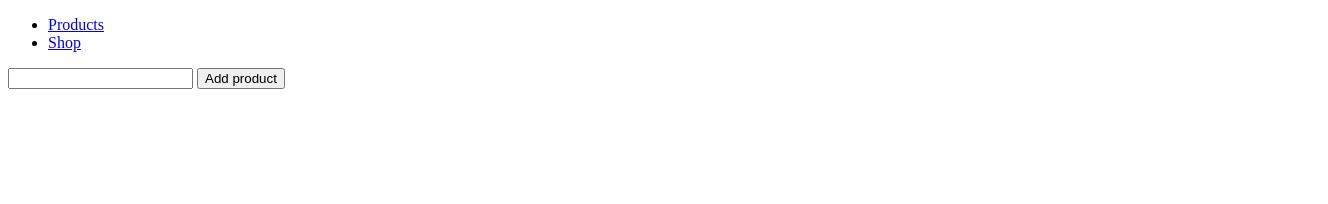
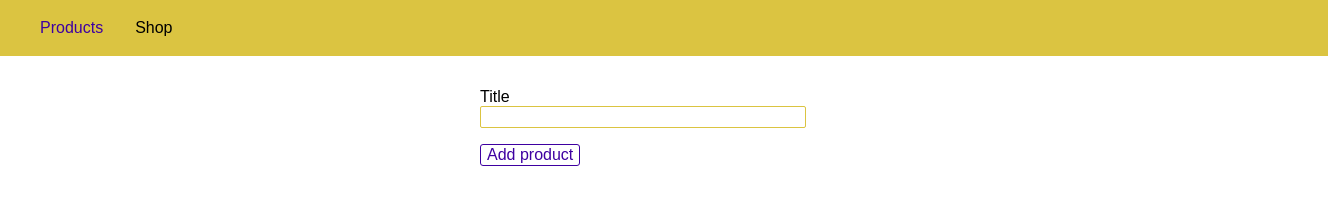
Before and after one commit to mb-awan/node-by-max, a website: page views/products.html in a window 1280 px wide. Shown: the whole page, 1328 px wide, since content can reach past the window. Drawn offline with Linux system fonts and the light colour scheme.

Commit message:
Styling Our Pages

```diff
--- a/views/products.html
+++ b/views/products.html
@@ -4,20 +4,109 @@
     <meta charset="UTF-8" />
     <meta name="viewport" content="width=[device-width], initial-scale=1.0" />
     <title>Products</title>
+    <style>
+      body {
+        padding: 0;
+        margin: 0;
+        font-family: sans-serif;
+      }
+
+      main {
+        padding: 1rem;
+      }
+
+      .main-header {
+        width: 100%;
+        height: 3.5rem;
+        background-color: #dbc441;
+        padding: 0 1.5rem;
+      }
+
+      .main-header__nav {
+        height: 100%;
+        display: flex;
+        align-items: center;
+      }
+
+      .main-header__item-list {
+        list-style: none;
+        margin: 0;
+        padding: 0;
+        display: flex;
+      }
+
+      .main-header__item {
+        margin: 0 1rem;
+        padding: 0;
+      }
+
+      .main-header__item a {
+        text-decoration: none;
+        color: black;
+      }
+
+      .main-header__item a:hover,
+      .main-header__item a:active,
+      .main-header__item a.active {
+        color: #3e00a1;
+      }
+
+      .product-form {
+        width: 20rem;
+        max-width: 90%;
+        margin: auto;
+      }
+
+      .form-control {
+        margin: 1rem 0;
+      }
+
+      .form-control label,
+      .form-control input {
+        display: block;
+        width: 100%;
+      }
+
+      .form-control input {
+        border: 1px solid #dbc441;
+        font: inherit;
+        border-radius: 2px;
+      }
+
+      button {
+        font: inherit;
+        border: 1px solid #3e00a1;
+        color: #3e00a1;
+        background: white;
+        border-radius: 3px;
+        cursor: pointer;
+      }
+
+      button:hover,
+      button:active {
+        background-color: #3e00a1;
+        color: white;
+      }
+    </style>
   </head>
   <body>
-    <header>
-      <nav>
-        <ul>
-          <li><a href="/admin/add-products">Products</a></li>
-          <li><a href="/shop/">Shop</a></li>
+    <header class="main-header">
+      <nav class="main-header__nav">
+        <ul class="main-header__item-list">
+          <li class="main-header__item">
+            <a class="active" href="/admin/add-products">Products</a>
+          </li>
+          <li class="main-header__item"><a href="/shop/">Shop</a></li>
         </ul>
       </nav>
     </header>
 
     <main>
-      <form action="/admin/products" method="POST">
-        <input type="text" name="prod-name" />
+      <form class="product-form" action="/admin/products" method="POST">
+        <div class="form-control">
+          <label for="title">Title</label>
+          <input type="text" id="title" name="title" />
+        </div>
         <button type="submit">Add product</button>
       </form>
     </main>
```
Also changed, not shown: views/404.html (+58 -0 lines), views/shop.html (+56 -5 lines).
